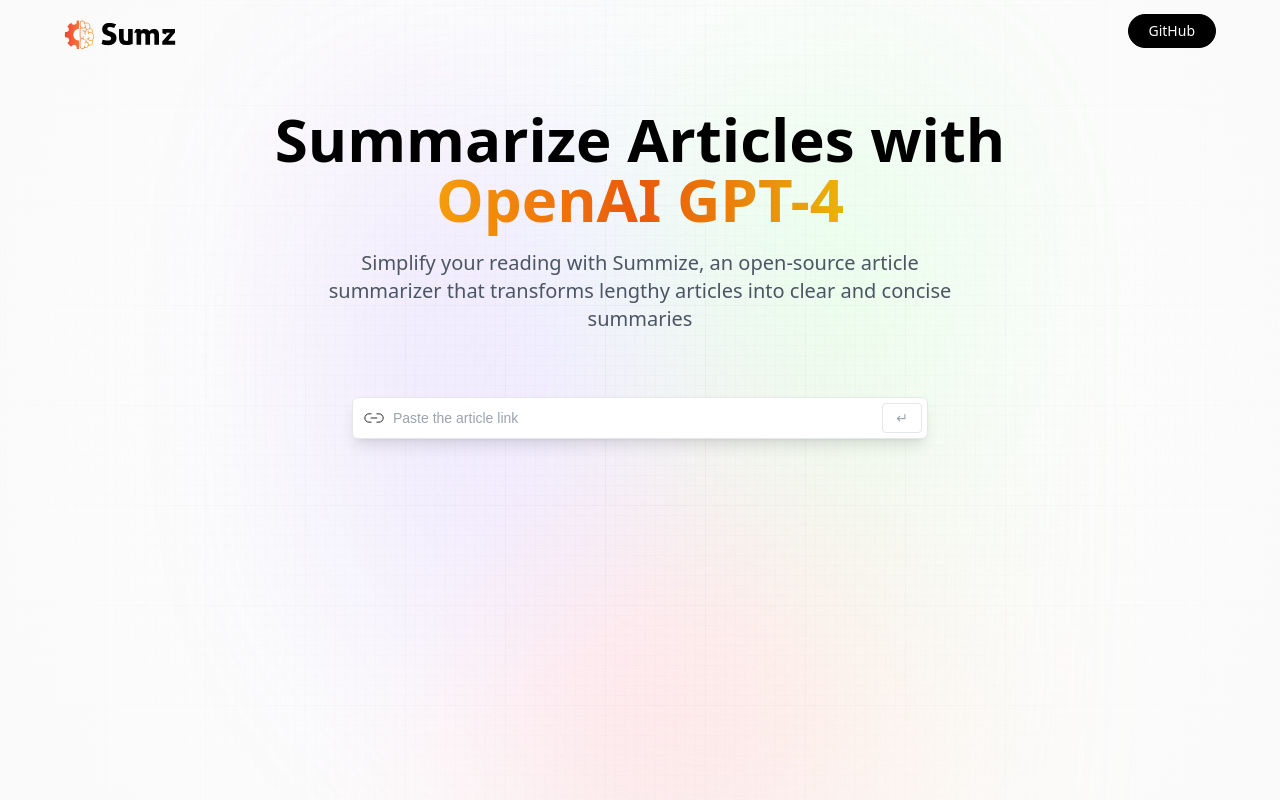
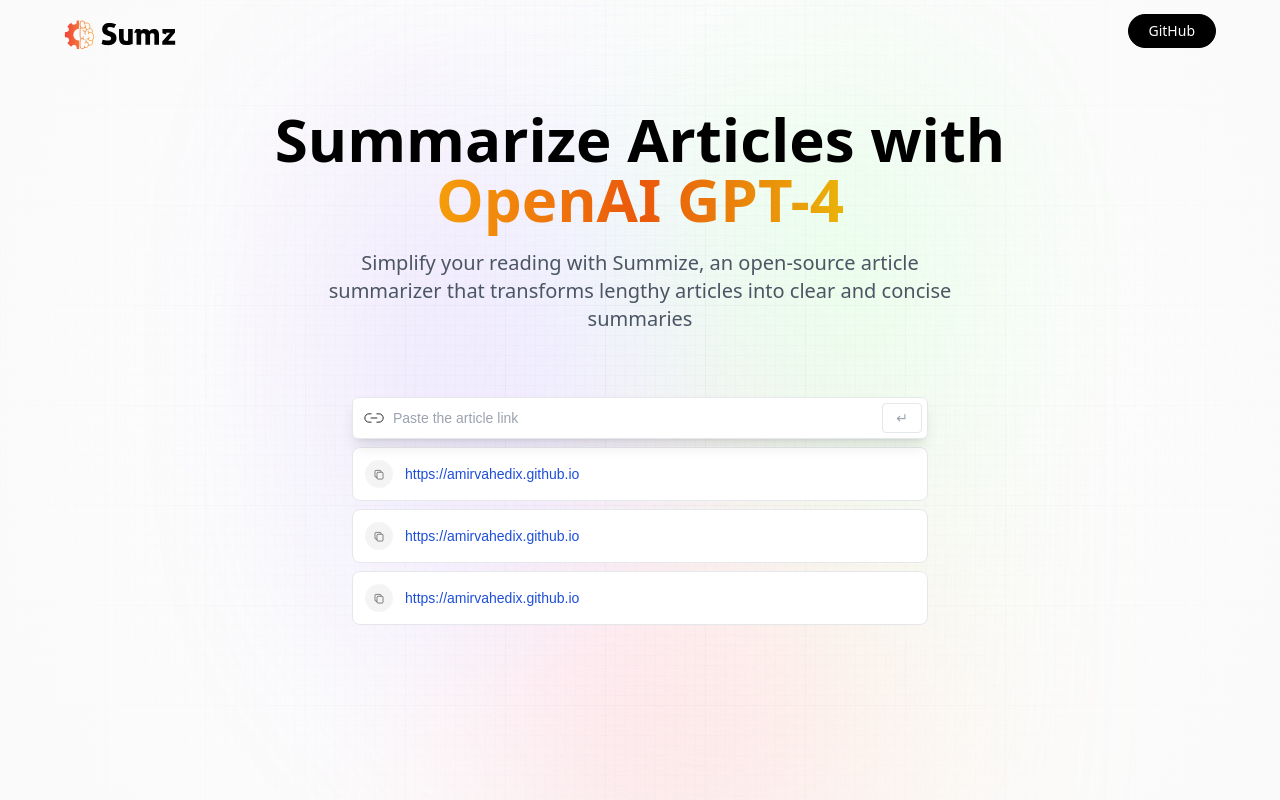
Before and after one commit to AmirVahedix/ai-summarizer, a React (Vite) app: page / in a window 1280 px wide. Built offline with nearby package versions, Linux system fonts and the light colour scheme.

Commit message:
Added history component

```diff
--- a/src/components/Demo.tsx
+++ b/src/components/Demo.tsx
@@ -1,10 +1,12 @@
 import Form from "./Form";
+import History from "./History";
 
 const Demo = () => {
   return (
     <section className="mt-16 w-full max-w-xl">
       <div className="flex flex-col w-full gap-2">
         <Form />
+        <History />
       </div>
     </section>
   );
--- /dev/null
+++ b/src/components/History.tsx
@@ -0,0 +1,22 @@
+import { copy } from "../assets";
+
+const History = () => {
+  return [...Array(3)].map((item) => (
+    <div key={item} className="flex flex-col gap-1 max-h-60 overflow-y-auto">
+      <div className="link_card">
+        <div className="copy_btn">
+          <img
+            src={copy}
+            alt={"copy_icon"}
+            className="w-[40%] h-[40%] object-contain"
+          />
+        </div>
+        <p className="flex-1 font-satoshi text-blue-700 font-medium text-sm truncate">
+          https://amirvahedix.github.io
+        </p>
+      </div>
+    </div>
+  ));
+};
+
+export default History;
```
